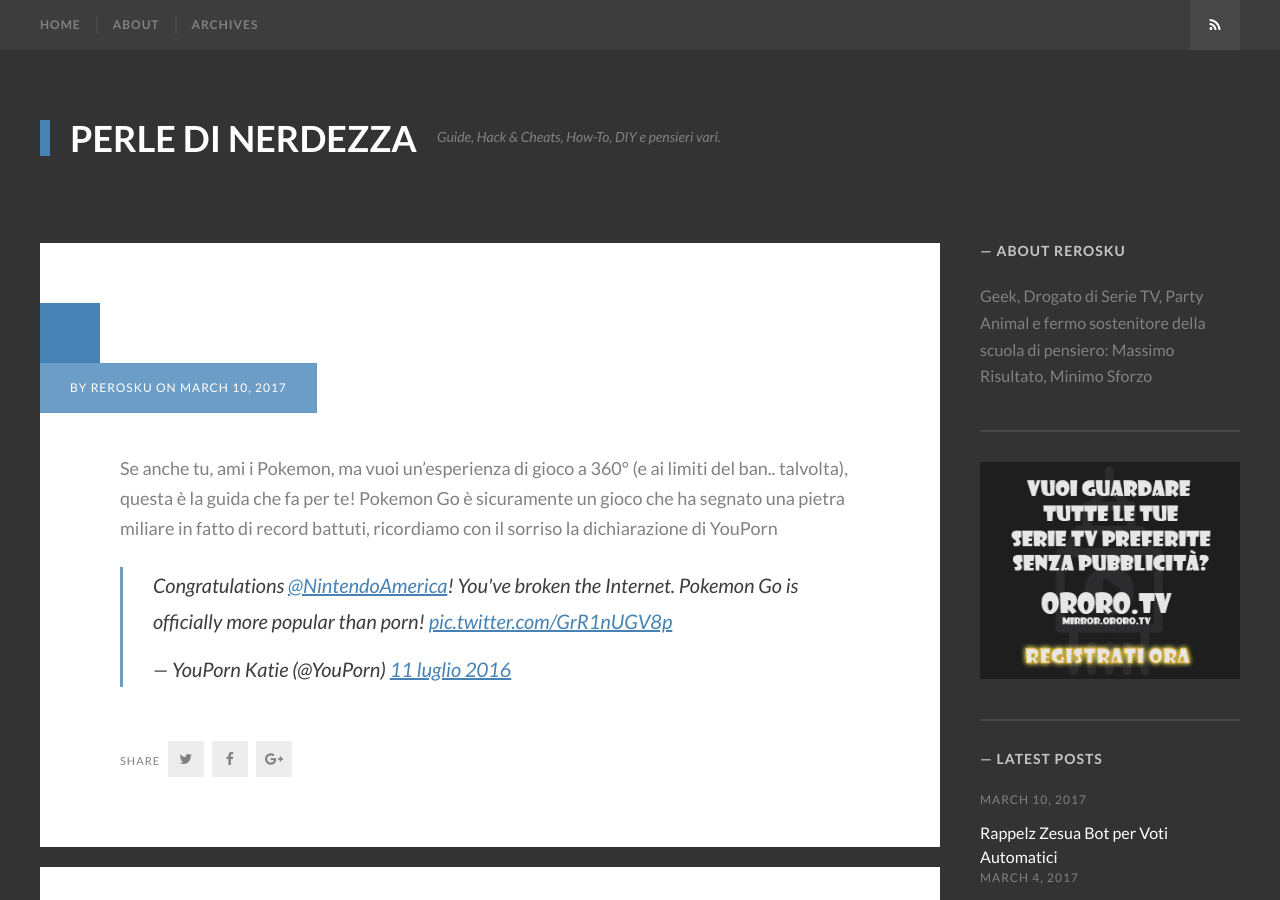
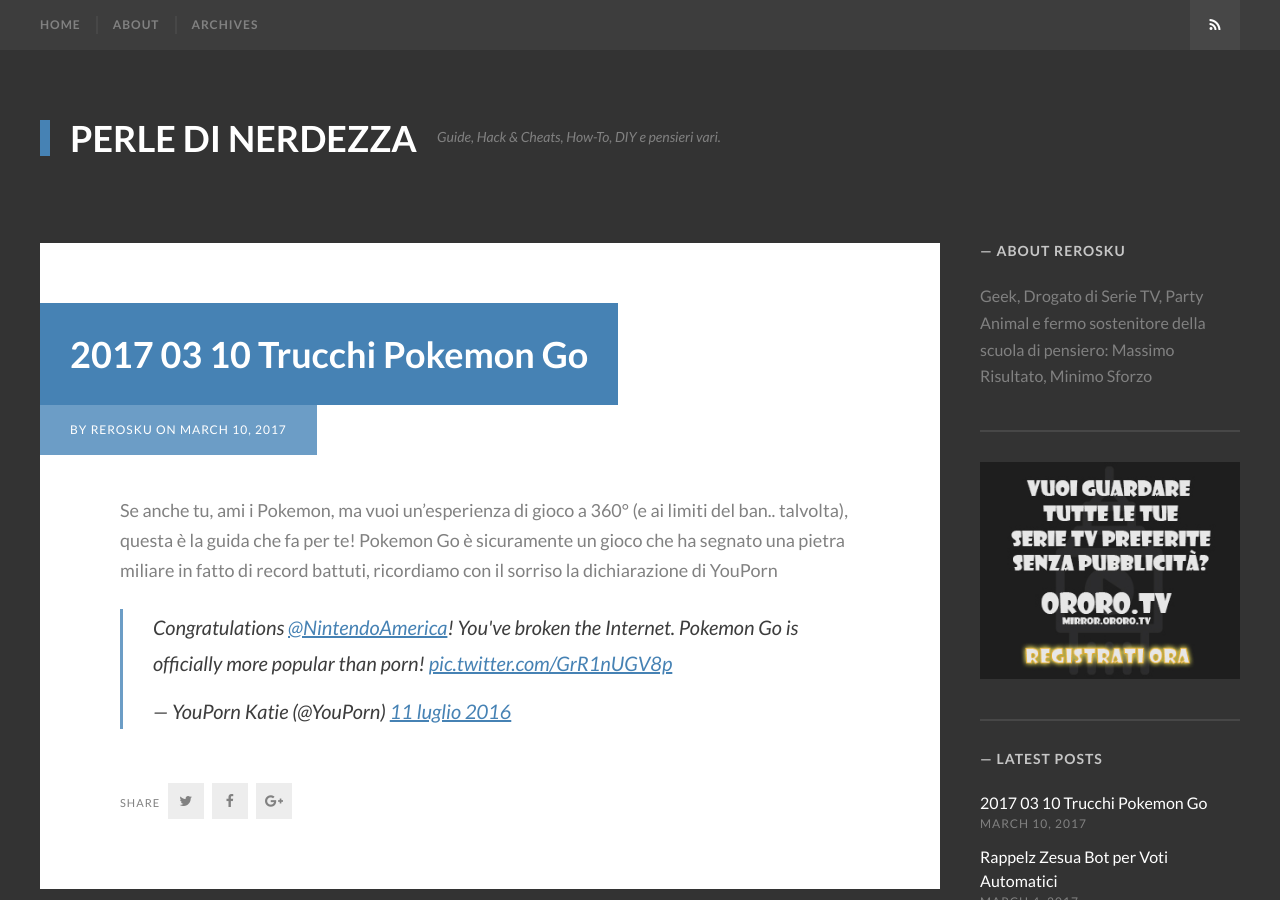
Before and after one commit to rerosku/rerosku.github.io, a Jekyll site: the page built from _posts/2017-03-10-trucchi-pokemon-go.md, in a window 1280 px wide and 900 px high. Built offline with Jekyll 4.4.1, drawn with Linux system fonts in a browser that asks for light colours; some web fonts are replaced; our own code applies the rules of GitHub Pages for plain Markdown files; comment, search, counter and statistics services are not loaded; part of the change alters nothing that is shown.

Commit message:
Updated Trucchi Pokemon Go

```diff
--- a/_posts/2017-03-10-trucchi-pokemon-go.md
+++ b/_posts/2017-03-10-trucchi-pokemon-go.md
@@ -1,10 +1,6 @@
 ---
-title: Trucchi per Pokemon GO: Guida completa!
-date: 2017-03-10 07:00:00 Z
-tags: Pokemon GO
-layout: post
-banner_image: pokemongo.jpg
-comments: true
+title: 2017 03 10 Trucchi Pokemon Go
+date: 2017-03-10 18:20:38.469000000 Z
 ---
 
 Se anche tu, ami i Pokemon, ma vuoi un'esperienza di gioco a 360° (e ai limiti del ban.. talvolta), questa è la guida che fa per te!
```
